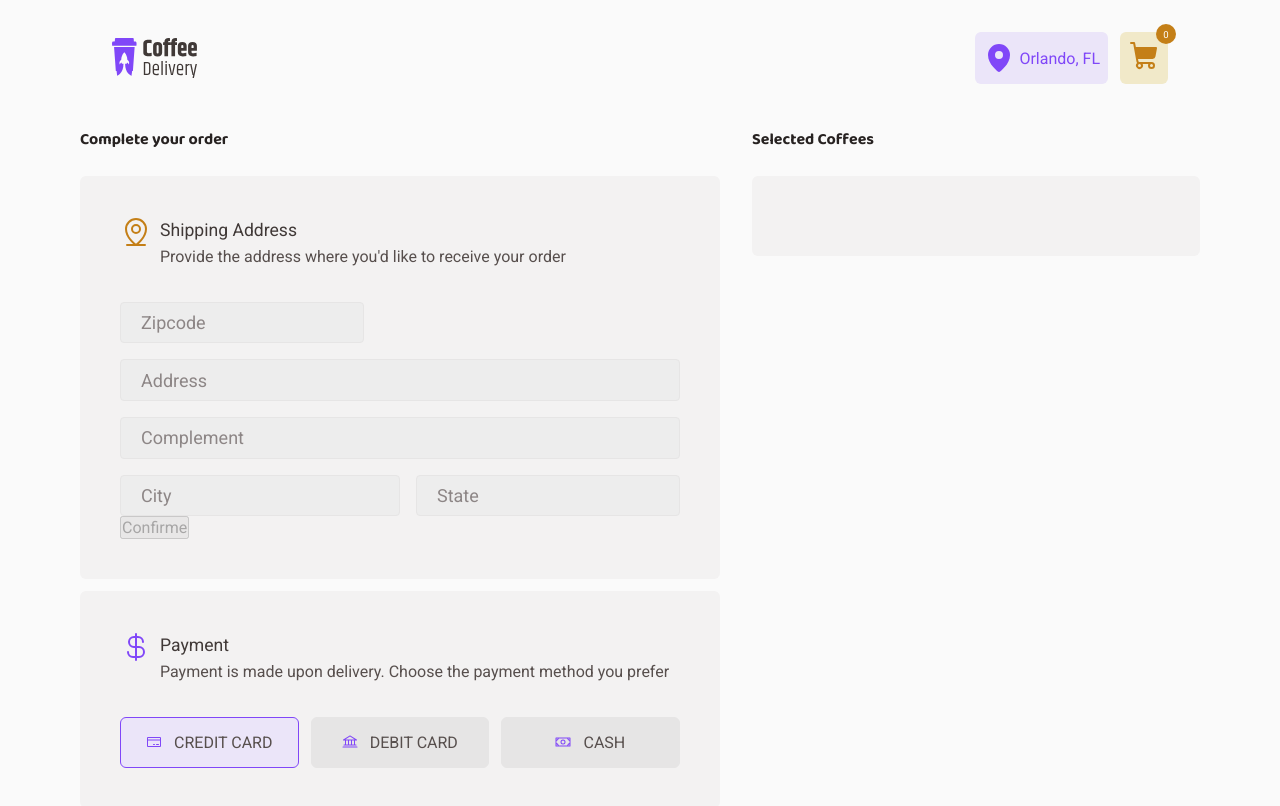
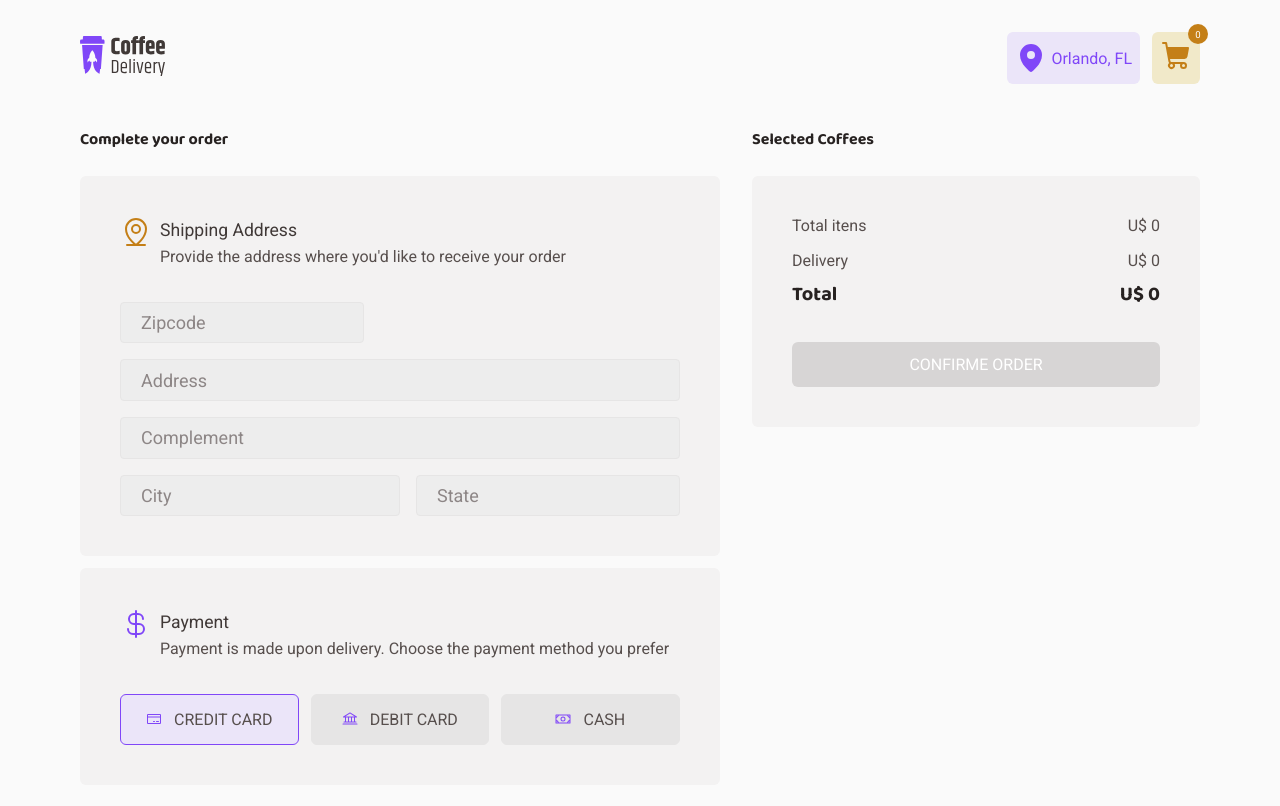
Before and after one commit to pedro4r/coffeeDelivery-React, a React (Vite) app: page /checkout in a window 1280 px wide. Built offline with nearby package versions, Linux system fonts and the light colour scheme.

Commit message:
Adding Order Details and finishing Checkout Page

```diff
--- a/src/components/Header/index.tsx
+++ b/src/components/Header/index.tsx
@@ -6,10 +6,12 @@ import { useContext } from "react";
 import { CoffeeContext } from "../../context/CoffeeContext";
 
 export function Header() {
-    const { cartAmount } = useContext(CoffeeContext)
+    const { cartQuantityCount } = useContext(CoffeeContext)
     return (
         <HeaderContainer>
-            <img src={logoCoffee} alt="" />
+            <NavLink to="/" title="Home">
+                <img src={logoCoffee} alt="" />
+            </NavLink>
             <nav>
                 <HeaderLocation>
                     <MapPin size={32} weight="fill" />
@@ -19,7 +21,7 @@ export function Header() {
                 <NavLink to="/checkout" title="Checkout">
                     <CartContainer>
                         <CartCounter>
-                            <span>{cartAmount}</span>
+                            <span>{cartQuantityCount}</span>
                         </CartCounter>
                         <ShoppingCart size={32} weight="fill" />
                     </CartContainer>
--- a/src/components/Header/styles.ts
+++ b/src/components/Header/styles.ts
@@ -5,7 +5,7 @@ export const HeaderContainer = styled.div`
     flex-direction: row;
     justify-content:space-between;
     align-items: center;
-    padding: 2rem;
+    padding: 2rem 0rem 2rem 0rem;
 
     img {
         width: 5.31rem
--- a/src/context/CoffeeContext.tsx
+++ b/src/context/CoffeeContext.tsx
@@ -10,8 +10,16 @@ interface CoffeeContextType {
     setRemoveCoffee: (id: number) => void;
     insertAddress: (address: Address) => void;
     paymentOption: (option: string) => void;
-    cartAmount: number;
+    cartQuantityCount: number;
     payment: string;
+    order: Order;
+}
+
+interface Order {
+    cart: Cart[],
+    address: Address,
+    payment: string,
+    total: number
 }
 
 export interface Coffee {
@@ -44,15 +52,11 @@ export const CoffeeContext = createContext({} as CoffeeContextType)
 
 export function CoffeeContextProvider({ children }: CoffeeContextProviderProps) {
 
-    const [order, setOrder] = useState({});
-
+    const [order, setOrder] = useState<Order>({} as Order);
     const [cart, setCart] = useState<Cart[]>([]);
-    const [cartAmount, setCartAmount] = useState(0);
-
-    const [address, setAddress] = useState({});
+    const [cartQuantityCount, setCartQuantityCount] = useState(0);
+    const [address, setAddress] = useState<Address>({} as Address);
     const [payment, setPayment] = useState('credit card');
-
-    console.log(cart);
 
     function setMoreCoffeeQuantity(id: number) {
         setCart(cart => {
@@ -112,34 +116,53 @@ export function CoffeeContextProvider({ children }: CoffeeContextProviderProps)
     }
 
     useEffect(() => {
-        const amount = cart.reduce((acc, coffeObject) => {
+
+        const amountQuantity = cart.reduce((acc, coffeObject) => {
             return acc + coffeObject.quantity;
         }, 0);
 
-        setCartAmount(amount);
+        const orderAmount = cart.reduce((acc, cartObject) => {
+            coffeeListArray.find(coffee => {
+                if (coffee.id == cartObject.id) {
+                    const subtotal = cartObject.quantity * coffee.price
+                    return acc += subtotal
+                }
+            })
+            return acc
+        }, 0);
 
-        const newOrder = {
-            cart: cart,
-            address: address,
-            payment: payment
-        }
-        setOrder(newOrder);
+        setCartQuantityCount(amountQuantity);
 
+        setOrder((order) => {
+            const newOrder = {
+                cart: cart,
+                address: address,
+                payment: payment,
+                total: parseFloat(orderAmount.toFixed(2))
+            };
+            return { ...order, ...newOrder };
+        });
     }, [cart, payment, address])
+
+    useEffect(() => {
+        const stateJSON = JSON.stringify(order)
+        localStorage.setItem('@coffee-delivery:order-state-1.0.0', stateJSON)
+    }, [order])
 
     return (
         <CoffeeContext.Provider
             value={{
                 coffeeListArray,
                 cartAdd,
-                cartAmount,
+                cartQuantityCount,
                 insertAddress,
                 paymentOption,
                 payment,
                 cart,
                 setMoreCoffeeQuantity,
                 setLessCoffeeQuantity,
-                setRemoveCoffee
+                setRemoveCoffee,
+                order
             }}>
             {children}
         </CoffeeContext.Provider>
--- a/src/pages/Checkout/index.tsx
+++ b/src/pages/Checkout/index.tsx
@@ -20,8 +20,7 @@ type NewOrderFormData = zod.infer<typeof newOrderFormValidationSchema>
 
 export function Checkout() {
 
-    const { insertAddress, paymentOption, payment, cart } = useContext(CoffeeContext)
-    // const [payment, setPayment] = useState('credit card');
+    const { insertAddress, paymentOption, payment, cart, order } = useContext(CoffeeContext)
 
     const newOrderForm = useForm<NewOrderFormData>({
         resolver: zodResolver(newOrderFormValidationSchema),
@@ -37,7 +36,8 @@ export function Checkout() {
     const { handleSubmit, watch } = newOrderForm;
 
     const watchFields = watch(['zipcode', 'address', 'complement', 'city', 'state']);
-    const isSubmitDisabled = Object.values(watchFields).some(value => !value);
+    const isSubmitDisabled = Object.values(watchFields).some(value => !value || cart.length === 0);
+
 
     function handleCreateNewOrder(data: NewOrderFormData) {
         insertAddress(data);
@@ -48,9 +48,8 @@ export function Checkout() {
     };
 
     return (
-        <form onSubmit={handleSubmit(handleCreateNewOrder)} action="">
-            <CheckoutContainer>
-
+        <CheckoutContainer>
+            <form onSubmit={handleSubmit(handleCreateNewOrder)} action="">
                 <DataContainer>
                     <strong>Complete your order</strong>
                     <AddressContainer>
@@ -62,12 +61,9 @@ export function Checkout() {
                             </div>
                         </TitleContainerShipping>
                         <FormContainer>
-
                             <FormProvider {...newOrderForm}>
                                 <NewOrderForm />
                             </FormProvider>
-                            <button disabled={isSubmitDisabled} type="submit">Confirme</button>
-
                         </FormContainer>
                     </AddressContainer>
                     <PaymentContainer>
@@ -100,7 +96,6 @@ export function Checkout() {
                         </OptionsContainer>
                     </PaymentContainer>
                 </DataContainer>
-
                 <CartDetailsContainer>
                     <strong>Selected Coffees</strong>
                     <SelectedCoffeesContainer>
@@ -110,14 +105,27 @@ export function Checkout() {
                                 id={coffee.id}
                                 quantity={coffee.quantity} />
                         ))}
+                        <OrderDetails>
+                            <div>
+                                <span>Total itens</span>
+                                <span>U$ {order.total}</span>
+                            </div>
+                            <div>
+                                <span>Delivery</span>
+                                <span>U$ {cart.length === 0 ? `0` : `3.50`}</span>
+                            </div>
+                            <div>
+                                <strong>Total</strong>
+                                <strong>U$ {cart.length === 0 ? `0` : order.total + 3.50}</strong>
+                            </div>
+                        </OrderDetails>
+                        <ConfirmeOrderButton disabled={isSubmitDisabled} type="submit">
+                            <span>CONFIRME ORDER</span>
+                        </ConfirmeOrderButton>
                     </SelectedCoffeesContainer>
 
-                    <OrderDetails></OrderDetails>
-                    <ConfirmeOrderButton></ConfirmeOrderButton>
                 </CartDetailsContainer>
-
-
-            </CheckoutContainer>
-        </form >
+            </form >
+        </CheckoutContainer >
     )
 }
--- a/src/pages/Checkout/styles.ts
+++ b/src/pages/Checkout/styles.ts
@@ -5,10 +5,13 @@ interface ButtonProps {
 }
 
 export const CheckoutContainer = styled.div`
-    margin-top: 1rem;
-    display: grid;
-    grid-template-columns: 1fr 0.7fr;
-    gap: 2rem;
+    form {
+        margin-top: 1rem;
+        display: grid;
+        grid-template-columns: 1fr 0.7fr;
+        gap: 2rem;
+    }
+
 `
 
 export const DataContainer = styled.div`
@@ -121,7 +124,55 @@ export const SelectedCoffeesContainer = styled.div`
 `
 
 export const OrderDetails = styled.div`
+    display: flex;
+    flex-direction: column;
+    gap: 1rem;
+
+    div {
+        display: flex;
+        flex-direction: row;
+        justify-content: space-between;
+        align-items: space-between;
+
+        span {
+            font-size: 1rem;
+            color: ${(props) => props.theme['gray-700']};
+        }
+
+        strong {
+            font-size: 1.25rem;
+        }
+    }
 `
 
-export const ConfirmeOrderButton = styled.div`
+export const ConfirmeOrderButton = styled.button`
+    border: none;
+    cursor: pointer;
+
+    display: flex;
+    justify-content: center;
+    align-items: center;
+
+    margin-top: 1.5rem;
+    border-radius: 6px;
+
+    width: 100%;
+    height: 2.8rem;
+
+    background: ${(props) => props.theme['yellow-200']};
+
+    span {
+        font-size: 1rem;
+        color: ${(props) => props.theme['white']};
+    }
+
+    &:disabled {
+    cursor: not-allowed;
+    background: ${(props) => props.theme['gray-500']};
+  }
+
+  &:not(:disabled):hover {
+    background: ${(props) => props.theme['yellow-300']};
+  }
+
 `
--- a/src/pages/Home/styles.ts
+++ b/src/pages/Home/styles.ts
@@ -23,7 +23,7 @@ export const Intro = styled.div`
 
 export const ImgContainer = styled.div`
     display: flex;
-    justify-content: center;
+    justify-content: flex-end;
     align-items: center;
 
     img {
```
